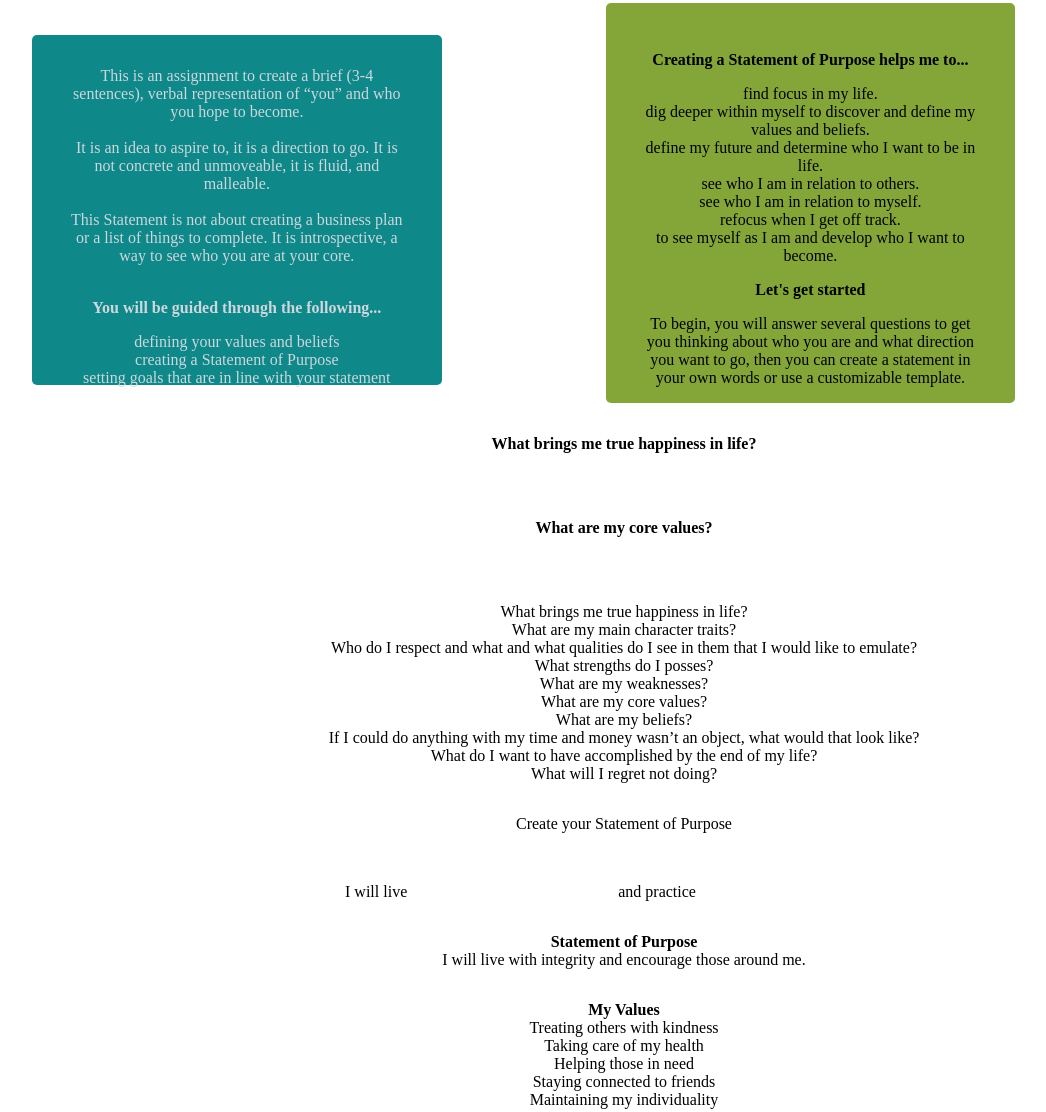
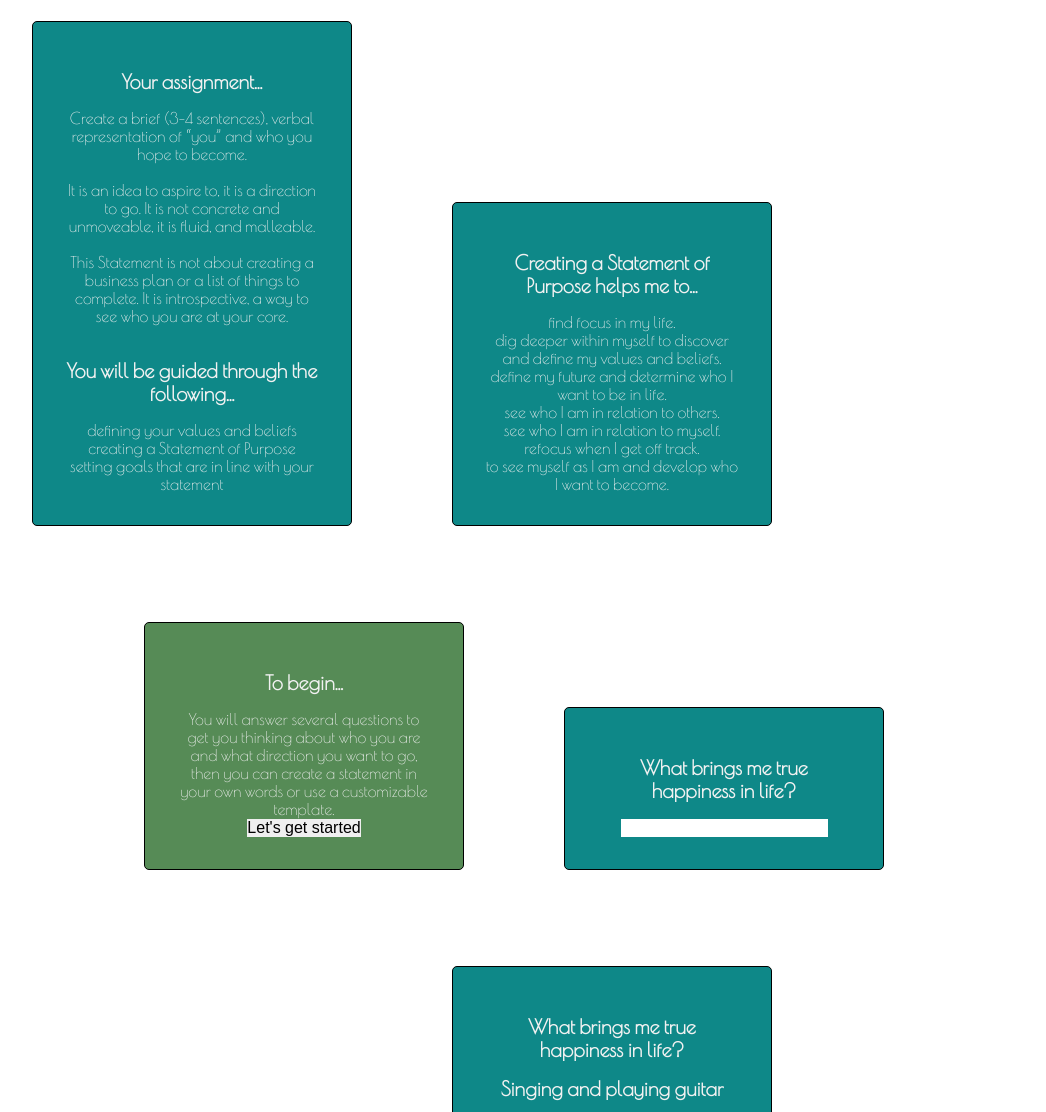
Before and after one commit to kimcheru18/define-statement-of-purpose-node-capstone, a website: page public/index.html in a window 1280 px wide. Shown: the part 196-1308 px from the top of the page, without its empty margins (16-1062 px from the left). Drawn offline with nearby package versions, Linux system fonts and the light colour scheme.

Commit message:
updated css color, added new fonts, updated html, added previous and next buttons and changed the completed-questions section

```diff
--- a/public/css/styles.css
+++ b/public/css/styles.css
@@ -63,8 +63,10 @@ General styles (General Module, wrapping around the modules below)
 
 body {}
 
-h3 {
+h2 {
     margin: 1rem 0;
+    text-align: center;
+    font-size: 1.25rem;
 }
 
 ul {
@@ -78,16 +80,17 @@ Header styles (Main Module)
 
 header,
 .welcome-page {
-    color: rgb(205, 215, 222);
+    /*    color: rgb(205, 215, 222);*/
 }
 
 header {
+    font-family: 'Cormorant Garamond', serif;
     border: 1px solid black;
     width: 100%;
     padding: 3rem;
     background-color: rgb(42, 87, 113);
-
     font-size: 2rem;
+    color: rgb(241, 241, 241);
 }
 
 nav {
@@ -105,12 +108,12 @@ nav ul li {
     font-size: 1.25rem;
 }
 
-a {
+nav a {
     text-decoration: none;
-    color: rgb(132, 166, 56);
+    color: rgb(86, 139, 86);
 }
 
-a:hover {
+nav a:hover {
     color: rgb(42, 87, 113);
 }
 
@@ -120,45 +123,94 @@ Content styles (Main Module)
 */
 
 main {
+    display: inline-block;
+    width: 25%;
+    padding: 2rem;
+    border-radius: 5px;
     text-align: center;
     margin-top: 2rem;
+    border: 1px solid black;
+    margin: 3rem;
+    color: rgb(241, 241, 241);
+    font-family: 'Poiret One', cursive;
 }
 
+
 .welcome-page,
-.get-started-page {
-    display: inline-block;
-    width: 32%;
-    height: 400px;
-    padding: 2rem;
-    border-radius: 5px;
-}
-
-.welcome-page {
-    height: 350px;
-    margin-left: 3rem;
+.why-sop,
+.questions,
+.question-values,
+.completed-questions,
+.create-sop,
+.template-sop {
     background-color: rgb(14, 136, 136);
 }
 
 
-
-
-.get-started-page ul {
-    /*    border: 1px solid black;*/
-}
-
-.get-started-page {
-    height: 400px;
-    background-color: rgb(132, 166, 56);
-    padding: 2rem;
+.get-started-page,
+.completed-sop,
+.value-list,
+.belief-list,
+.goal-list {
+    background-color: rgb(86, 139, 86);
     margin-left: 10rem;
 }
 
+.completed-questions {
+    text-align: left;
+}
 
+.completed-questions .with-bulletts {
+    list-style: circle;
+}
+
+/*.start-button .questions .questions-values .completed-questions .create-sop .template-sop .completed-sop .value-list .belief-list .goal-list*/
+
+main a {
+    text-decoration: none;
+    display: inline-block;
+    padding: 8px 16px;
+    margin-top: 1rem;
+}
+
+main a:hover {
+    background-color: #ddd;
+    color: black;
+}
+
+.previous {
+    background-color: rgb(241, 241, 241);
+    color: black;
+}
+
+.next {
+    background-color: rgb(14, 136, 136);
+    color: white;
+}
+
+.round {
+    border-radius: 50%;
+}
 
 /* -------------------------------------
 Footer styles (Main Module)
 (all the styles inside the < footer > tag)
 */
+
+footer {
+    text-align: center;
+    margin-top: 75px;
+    padding-bottom: 30px;
+}
+
+footer p {
+    display: inline-block;
+    font-size: 1rem;
+}
+
+footer a {
+    text-decoration: none;
+}
 
 /* -------------------------------------
 place all the desktop styles above this line
@@ -166,3 +218,14 @@ Responsive styles
 (the very last module in the CSS, contains all the media queries and it is dealing with the compatibility with mobiles and tablets)
 place all the mobile tables styles below this line
 */
+
+@media only sreen and (max-width: 640px) {
+    #sop-nav {
+        display: block;
+        width: 100%;
+    }
+    main {
+        display: block;
+        width: 100%;
+    }
+}
--- a/public/index.html
+++ b/public/index.html
@@ -4,6 +4,7 @@
 <head>
     <title>Statement of Purpose</title>
     <link rel="stylesheet" type="text/css" href="/css/styles.css">
+    <link href="https://fonts.googleapis.com/css?family=Cormorant+Garamond|Poiret+One" rel="stylesheet">
 </head>
 
 <body>
@@ -20,9 +21,9 @@
     </nav>
 
     <main class="welcome-page">
-
+        <h2>Your assignment...</h2>
         <p>
-            This is an assignment to create a brief (3-4 sentences), verbal representation of “you” and who you hope to become.
+            Create a brief (3-4 sentences), verbal representation of “you” and who you hope to become.
         </p>
         <br>
         <p>
@@ -34,7 +35,7 @@
         </p>
 
         <br>
-        <h3>You will be guided through the following...</h3>
+        <h2>You will be guided through the following...</h2>
         <ul class="no-list-style">
             <li>defining your values and beliefs</li>
             <li>creating a Statement of Purpose</li>
@@ -43,8 +44,8 @@
 
     </main>
 
-    <main class="get-started-page">
-        <h3>Creating a Statement of Purpose helps me to...</h3>
+    <main class="why-sop">
+        <h2>Creating a Statement of Purpose helps me to...</h2>
         <ul>
             <li>find focus in my life.</li>
             <li>dig deeper within myself to discover and define my values and beliefs.</li>
@@ -54,39 +55,43 @@
             <li>refocus when I get off track.</li>
             <li>to see myself as I am and develop who I want to become.</li>
         </ul>
+    </main>
 
-        <div>
-            <h3>Let's get started</h3>
-            <p>
-                To begin, you will answer several questions to get you thinking about who you are and what direction you want to go, then you can create a statement in your own words or use a customizable template.
-            </p>
-        </div>
+    <main class="get-started-page">
+        <h2>To begin...</h2>
+        <p>
+            You will answer several questions to get you thinking about who you are and what direction you want to go, then you can create a statement in your own words or use a customizable template.
+        </p>
+        <button class="start-button">Let's get started</button>
     </main>
 
 
 
     <main class="questions">
-        <h3 class="question">What brings me true happiness in life?</h3>
+        <h2 class="question">What brings me true happiness in life?</h2>
         <input type="text" name="text" required>
     </main>
 
-    <main class="question-values-beliefs">
-        <h3 class="values-beliefs">What are my core values?</h3>
+    <main class="question-values">
+        <h2 class="values-beliefs">What are my core values?</h2>
         <input type="text" name="text" required>
     </main>
 
     <main class="completed-questions">
-        <ul>
-            <li>What brings me true happiness in life?</li>
-            <li>What are my main character traits?</li>
-            <li>Who do I respect and what and what qualities do I see in them that I would like to emulate?</li>
-            <li>What strengths do I posses?</li>
-            <li>What are my weaknesses?</li>
-            <li>What are my core values?</li>
-            <li>What are my beliefs?</li>
-            <li>If I could do anything with my time and money wasn’t an object, what would that look like?</li>
-            <li>What do I want to have accomplished by the end of my life?</li>
-            <li>What will I regret not doing?</li>
+
+            <h2 class="question">What brings me true happiness in life?</h2>
+            <h2 class="answer">Singing and playing guitar</h2>
+
+            <h2 class="question">What are my core values?
+                <ul class="answer-list">
+                    <li>Treating others with kindness</li>
+                    <li>Taking care of my health</li>
+                    <li>Helping those in need</li>
+                    <li>Staying connected to friends</li>
+                    <li>Maintaining my individuality</li>
+                </ul>
+            <h2>
+
         </ul>
     </main>
 
@@ -103,6 +108,7 @@
     <main class="completed-sop">
         <h2>Statement of Purpose</h2>
         <p>I will live with integrity and encourage those around me.</p>
+        <a href="#" class="next round">&#8250;</a>
     </main>
 
     <main class="value-list">
@@ -114,6 +120,8 @@
             <li>Staying connected to friends</li>
             <li>Maintaining my individuality</li>
         </ul>
+        <a href="#" class="previous round">&#8249;</a>
+        <a href="#" class="next round">&#8250;</a>
     </main>
 
     <main class="belief-list">
@@ -123,6 +131,8 @@
             <li>I believe I can have differing views from others but remain connected to them</li>
             <li>I believe treating others well will make me a more fulfilled person</li>
         </ul>
+        <a href="#" class="previous round">&#8249;</a>
+        <a href="#" class="next round">&#8250;</a>
     </main>
 
     <main class="goal-list">
@@ -134,8 +144,7 @@
             <li>Staying connected to friends</li>
             <li>Maintaining my individuality</li>
         </ul>
-
-
+        <a href="#" class="previous round">&#8249;</a>
     </main>
 
     <footer role="content-info">
```
